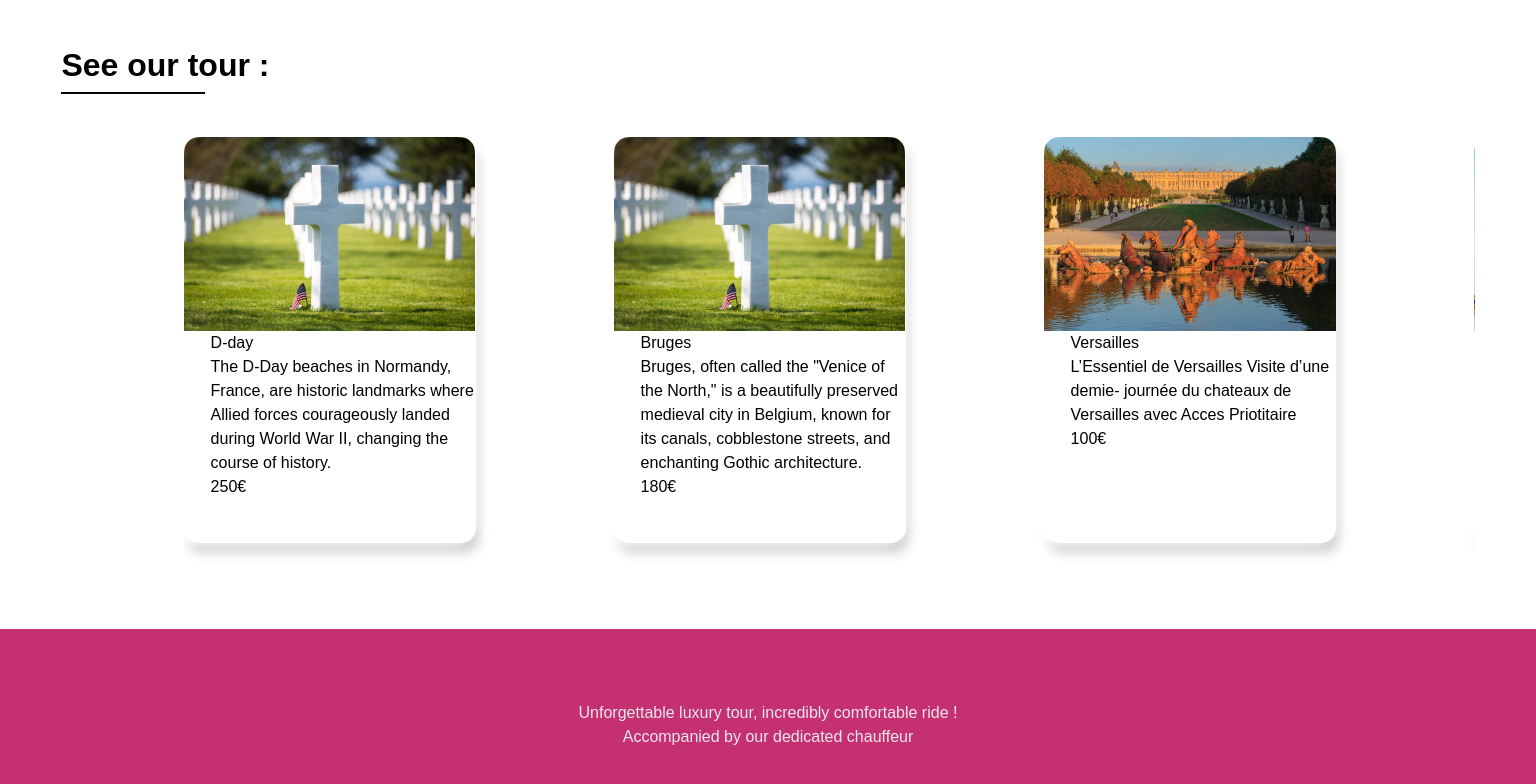
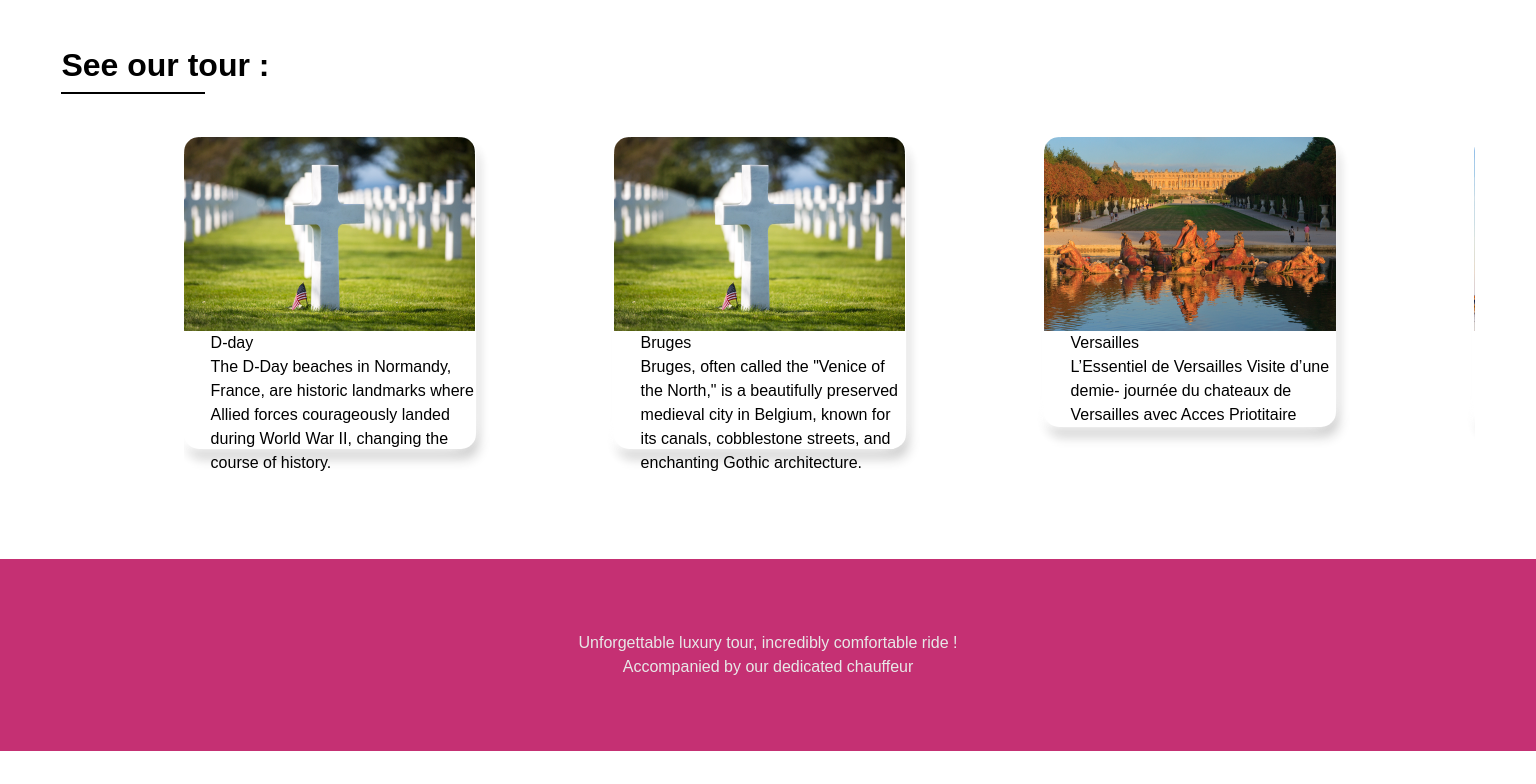
Before and after one commit to AdryanPro/parisTour, a React (Vite) app: page / in a window 1536 px wide. Shown: the part 820-1604 px from the top of the page. Built offline with nearby package versions, Linux system fonts and the light colour scheme.

Commit message:
Fixed the card from see our tour

```diff
--- a/src/css/Responsive/ResponsiveHome.css
+++ b/src/css/Responsive/ResponsiveHome.css
@@ -156,6 +156,8 @@
     }
     .Cards{
         margin-bottom: 6vh;
+        min-height: 29vh;
+        max-height: 29vh;
     }
     .Cards:hover{
         box-shadow: none;
@@ -205,11 +207,13 @@
         display: none;
     }
     .Cards{
-        margin-bottom: 3vh;
+        margin-bottom: 6vh;
+        max-height: 39vh;
+        min-height: 29vh;
 
     }
     .Cards:hover{
-        box-shadow: none;
+        /* box-shadow: none; */
         transform: scale(1);
     }
     .slick-dots{
--- a/src/pages/Home.jsx
+++ b/src/pages/Home.jsx
@@ -118,7 +118,7 @@ export default function Home() {
                   The D-Day beaches in Normandy, France, are historic landmarks where Allied forces courageously
                   landed during World War II, changing the course of history.
                 </p>
-                <p>250€</p>
+                {/* <p>250€</p> */}
             </div>
           </div>
 
@@ -131,7 +131,7 @@ export default function Home() {
                 medieval city in Belgium, known for its canals, cobblestone streets, and
                 enchanting Gothic architecture.
               </p>
-              <p>180€</p>
+              {/* <p>180€</p> */}
             </div>
           </div>
 
@@ -142,7 +142,7 @@ export default function Home() {
               <p>
               L’Essentiel de Versailles Visite d’une demie- journée du chateaux de Versailles avec Acces Priotitaire
               </p>
-              <p>100€</p>
+              {/* <p>100€</p> */}
             </div>
           </div>
 
@@ -153,7 +153,7 @@ export default function Home() {
               <p>
               Audio guided tour of the Mont-Saint-Michel, day trip from Paris with luxury transportation
               </p>
-              <p>180€</p>
+              {/* <p>180€</p> */}
             </div>
           </div>
         </Slider>
```
